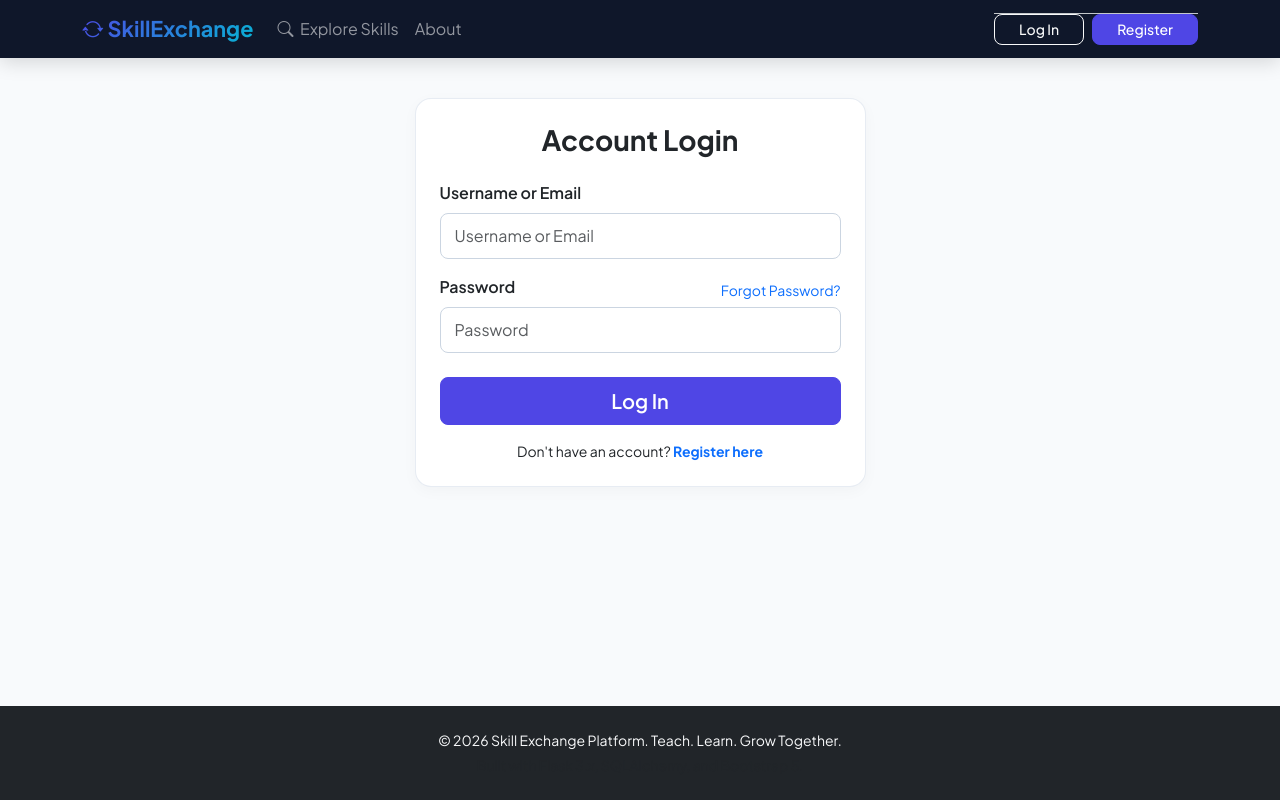
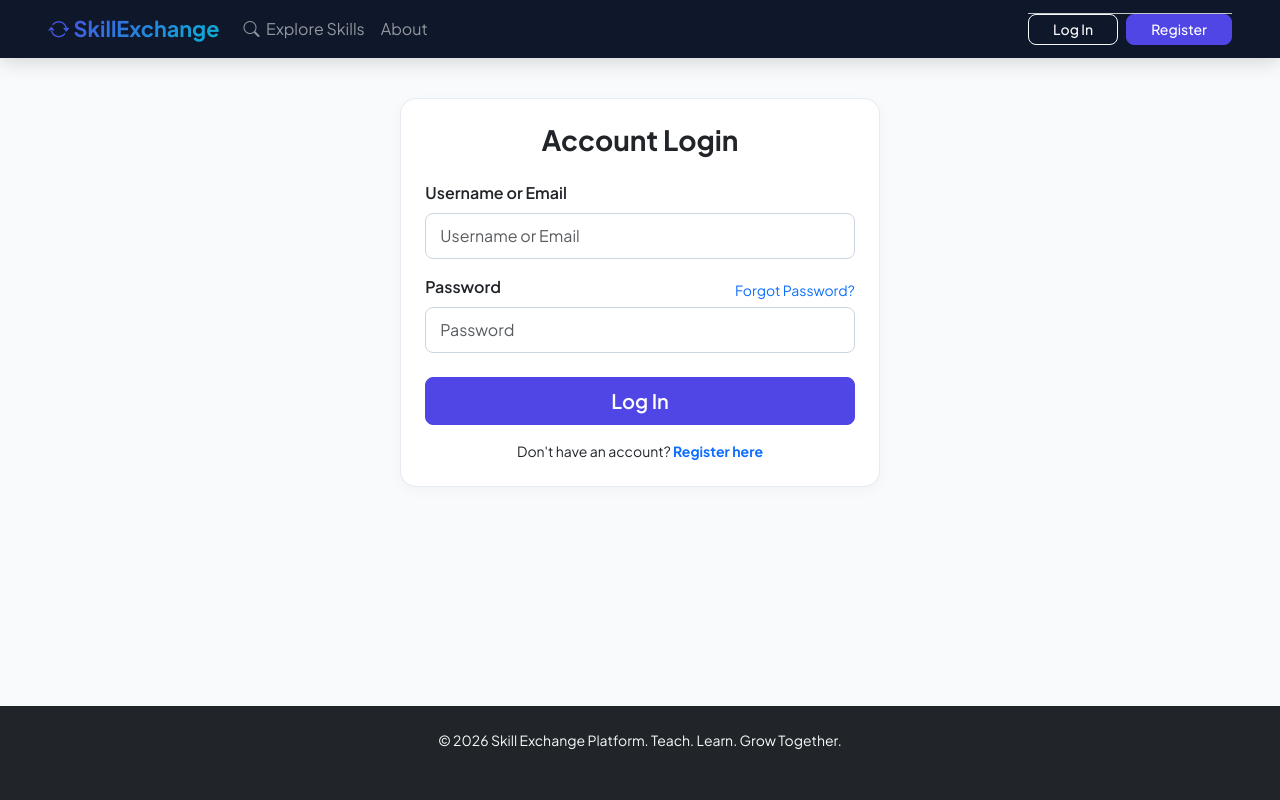
Before and after one commit to shanmukh-JS/the-skill, a Flask app: a page that uses app/templates/base.html in a window 1280 px wide. Run offline with Flask 3, Linux system fonts and the light colour scheme.

Commit message:
Expand page layout containers to full widescreen viewport width

```diff
--- a/app/static/css/style.css
+++ b/app/static/css/style.css
@@ -27,6 +27,17 @@ body {
 
 main {
   flex: 1;
+  max-width: 1720px;
+  margin-left: auto;
+  margin-right: auto;
+  width: 100%;
+}
+
+@media (min-width: 1400px) {
+  .container-fluid.px-md-5 {
+    padding-left: 3.5rem !important;
+    padding-right: 3.5rem !important;
+  }
 }
 
 /* Custom Navbar */
--- a/app/templates/base.html
+++ b/app/templates/base.html
@@ -17,7 +17,7 @@
 
   <!-- Navbar -->
   <nav class="navbar navbar-expand-lg navbar-dark navbar-custom sticky-top">
-    <div class="container">
+    <div class="container-fluid px-3 px-md-5">
       <a class="navbar-brand" href="{{ url_for('main.index') }}">
         <i class="bi bi-arrow-repeat me-1"></i> SkillExchange
       </a>
@@ -75,7 +75,7 @@
   </nav>
 
   <!-- Flash Messages -->
-  <div class="container mt-3">
+  <div class="container-fluid px-3 px-md-5 mt-3">
     {% with messages = get_flashed_messages(with_categories=true) %}
       {% if messages %}
         {% for category, message in messages %}
@@ -89,13 +89,13 @@
   </div>
 
   <!-- Page Content -->
-  <main class="container my-4">
+  <main class="container-fluid px-3 px-md-5 my-4">
     {% block content %}{% endblock %}
   </main>
 
   <!-- Footer -->
   <footer class="bg-dark text-light py-4 mt-auto">
-    <div class="container text-center">
+    <div class="container-fluid px-3 px-md-5 text-center">
       <p class="mb-1 small">&copy; 2026 Skill Exchange Platform. Teach. Learn. Grow Together.</p>
       <div class="small text-muted">Built with Flask 3.x, SQLAlchemy, and Bootstrap 5.</div>
     </div>
```
